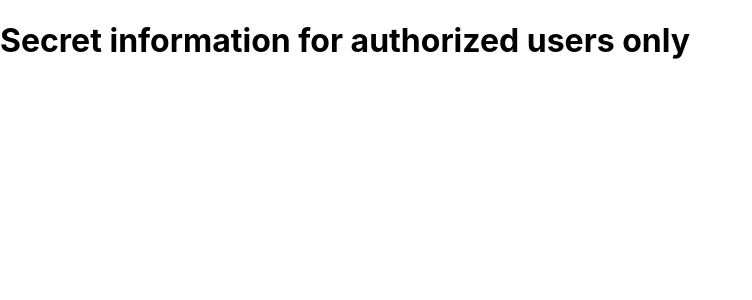
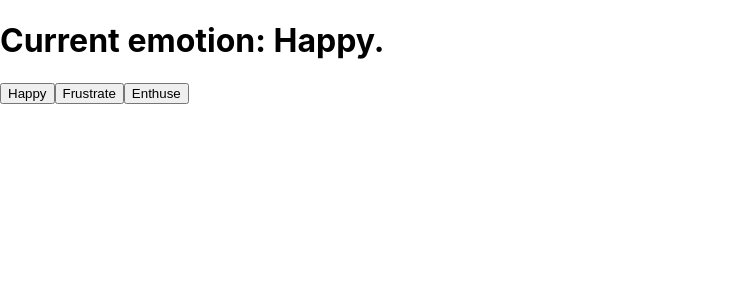
Before and after one commit to Ikromjon1998/ReactJS-essentials, a React (Create React App) app in the folder react-essentials/: page / in a window 1280 px wide. Shown: the top 300 px of the page, without its empty margins (0-752 px from the left). Built offline with nearby package versions, Linux system fonts and the light colour scheme.

Commit message:
Section 4.3 is Understanding the useState Hook

```diff
--- a/react-essentials/src/App.js
+++ b/react-essentials/src/App.js
@@ -1,20 +1,19 @@
 //import logo from './logo.svg';
 import './App.css';
 import restaurant from './restaurant.jpeg'
+import React, { useState } from 'react';
 
 
-function SecretComponent (){
-  return <h1>Secret information for authorized users only</h1>
-}
 
-function RegularComponent(){
-  return <h1>Everyone can see this component.</h1>
-}
 
-function App(props) {
-  console.log(props)
+function App() {
+  const [emotion, setEmotion] = useState("Happy");
+  console.log(emotion)
   return <>
-    {props.authorized ? <SecretComponent /> : <RegularComponent />}
+    <h1>Current emotion: {emotion}.</h1>
+    <button onClick={() => setEmotion("happy")}>Happy</button>
+    <button onClick={() => setEmotion("frustrated")}>Frustrate</button>
+    <button onClick={() => setEmotion("enthusiastic")}>Enthuse</button>
   </>
 }
 
--- a/react-essentials/src/index.js
+++ b/react-essentials/src/index.js
@@ -5,11 +5,9 @@
 // import { buildQueries } from '@testing-library/dom';
 // import reportWebVitals from './reportWebVitals';
 
-const checkList = ["boots", "tent", "headlamp"];
-console.log(checkList);
 
 ReactDOM.render(
-  <App authorized={true} />,
+  <App />,
   document.getElementById('root')
 );
 
```
